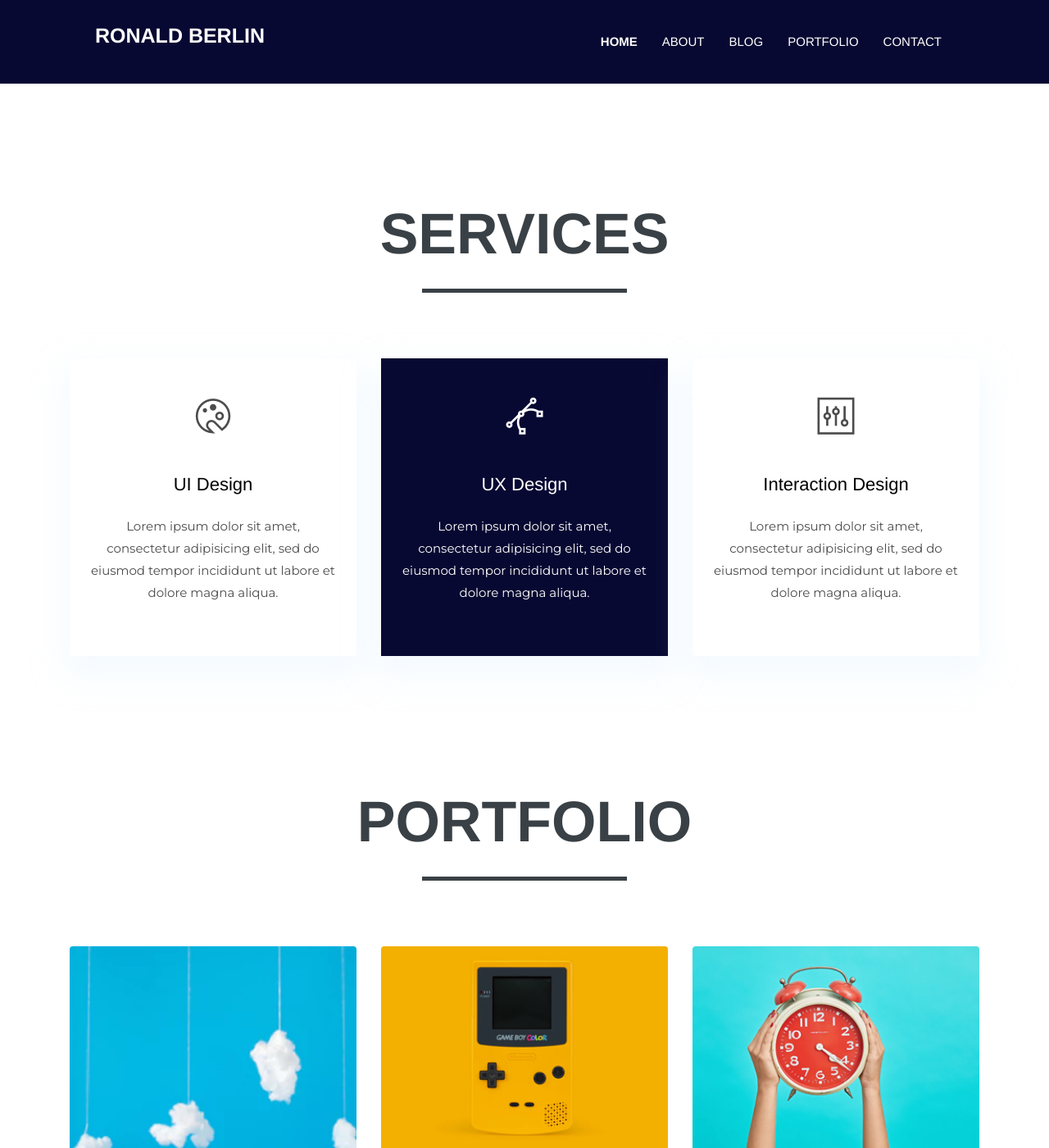
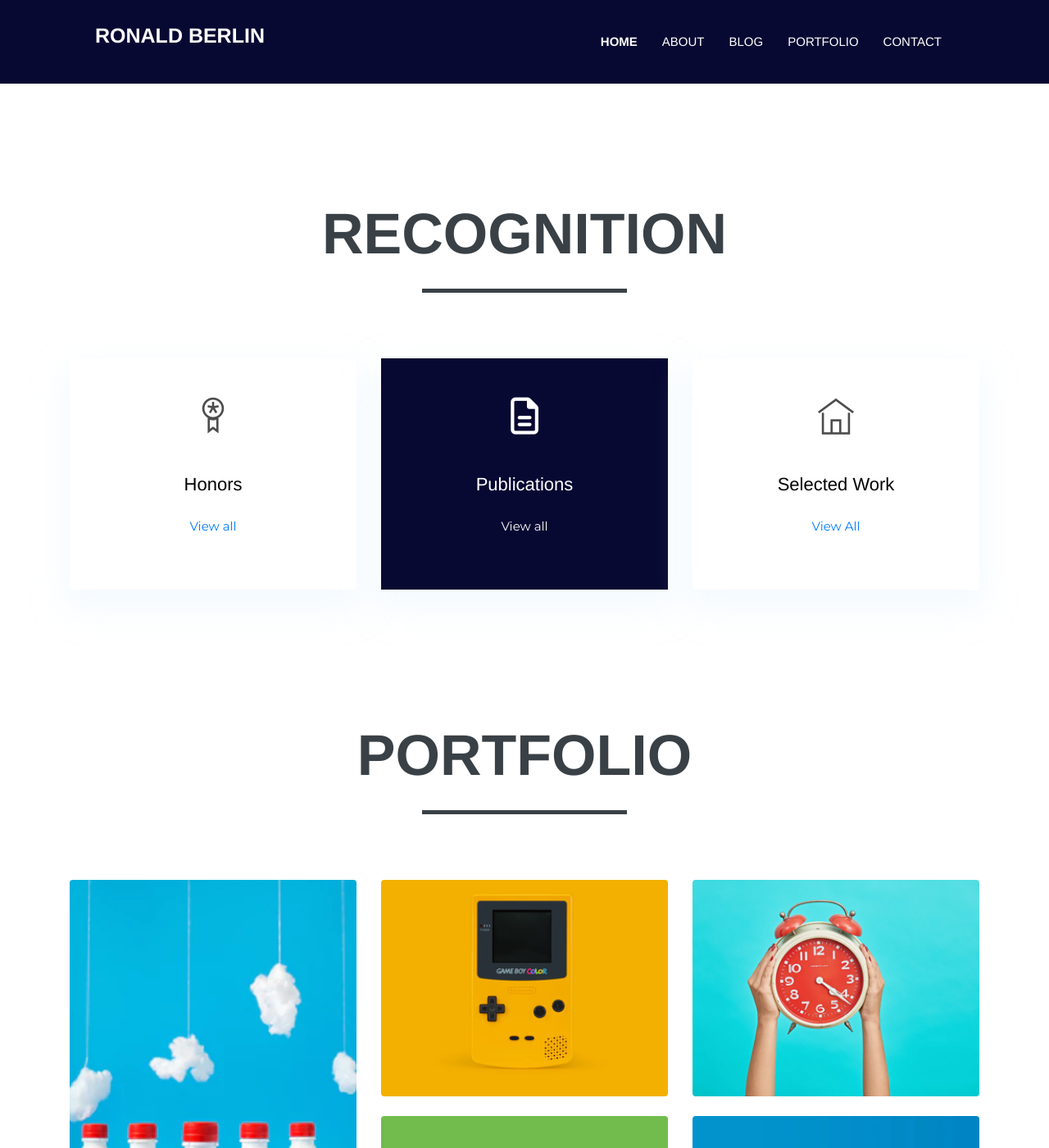
Before and after one commit to sofiamay/website-jekyll-ronaldberlin, a Jekyll site: the page built from index.html, in a window 1280 px wide and 1400 px high, scrolled down 3444 px. Shown: the whole window at 82% size. Built offline with Jekyll 4.4.1, drawn with Linux system fonts in a browser that asks for light colours; nearby versions of some CDN libraries; some web fonts are replaced.

Commit message:
Style Recognition section

```diff
--- a/_data/settings.yml
+++ b/_data/settings.yml
@@ -156,24 +156,27 @@ education:
 #-------------------------------
 # Services Section
 
-services-title: Services
+services-title: Recognition
 services:
   - {
-      name: UI Design,
-      icon: ti-palette,
-      description: "Lorem ipsum dolor sit amet, consectetur adipisicing elit, sed do eiusmod tempor incididunt ut labore et dolore magna aliqua.",
+      name: Honors,
+      icon: ti-medall,
+      description: "View all",
+      link: honors.html,
       active: ,# Add true to select section
     }
   - {
-      name: UX Design,
-      icon: ti-vector,
-      description: "Lorem ipsum dolor sit amet, consectetur adipisicing elit, sed do eiusmod tempor incididunt ut labore et dolore magna aliqua.",
+      name: Publications,
+      icon: fa-regular fa-file-lines,
+      description: "View all",
+      link: publications.html,
       active: true, # Add true to select section
     }
   - {
-      name: Interaction Design,
-      icon: ti-panel,
-      description: "Lorem ipsum dolor sit amet, consectetur adipisicing elit, sed do eiusmod tempor incididunt ut labore et dolore magna aliqua.",
+      name: Selected Work,
+      icon: ti-home,
+      description: "View All",
+      link: selected-work.html,
       active: ,# Add true to select section
     }
 
--- a/_includes/services-section.html
+++ b/_includes/services-section.html
@@ -12,7 +12,8 @@
           <div class="card-body {% if service.active %}active-bg-primary{% endif %} text-center px-4 py-5">
             <i class="{{ service.icon }} icon mb-5 d-inline-block"></i>
             <h4 class="mb-4">{{ service.name }}</h4>
-            <p>{{ service.description }}</p>
+            <p><a href="{{site.baseurl}}/{{service.link}}">{{ service.description }}</a></p>
+            <!-- <p>{{ service.description }}</p> -->
           </div>
         </div>
       </div>
--- a/assets/scss/templates/_homepage.scss
+++ b/assets/scss/templates/_homepage.scss
@@ -74,6 +74,10 @@
 
   * {
     color: $white;
+  }
+
+  a:hover {
+    color: $secondary-color;
   }
 }
 
```
